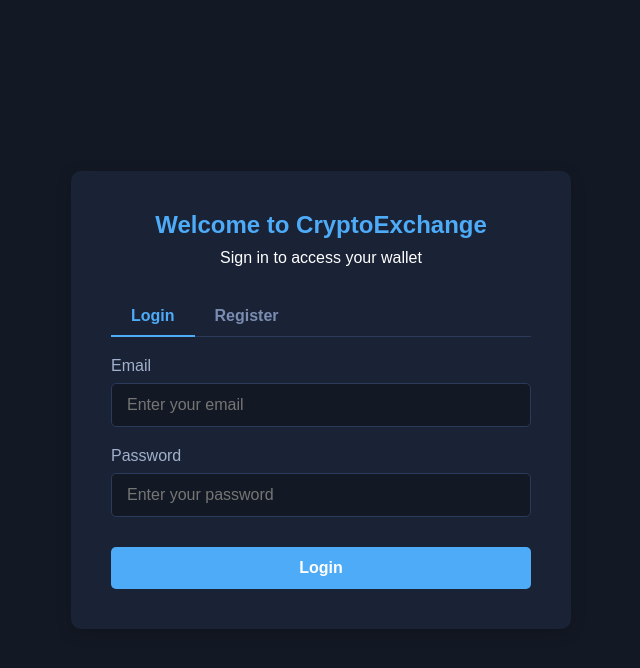
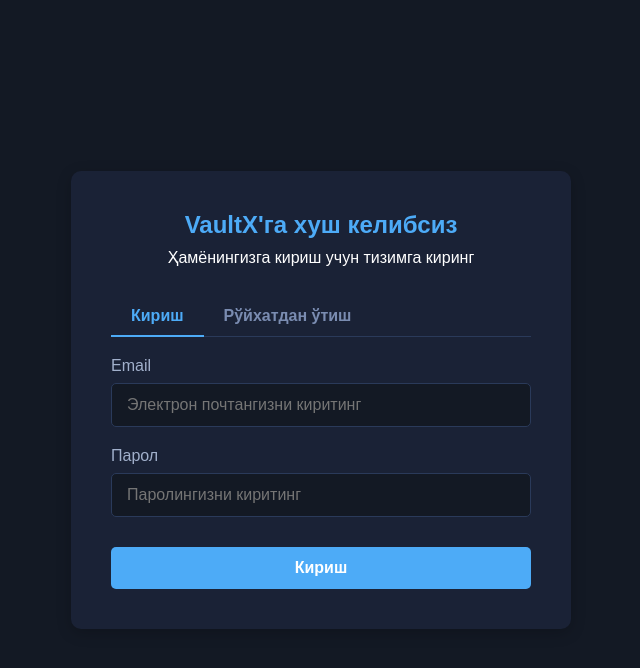
Before and after one commit to Davidkovel/Exchange_2, a FastAPI app: page /login-page in a window 1280 px wide. Shown: the top 668 px of the page, without its empty margins (319-959 px from the left). Run offline with FastAPI, Linux system fonts and the light colour scheme; parts of the project's set-up code (start-up, migrations or seed data) failed here and were passed over.

Commit message:
Translated to uzb

```diff
--- a/src/templates/auth.html
+++ b/src/templates/auth.html
@@ -4,58 +4,58 @@
     <meta charset="UTF-8">
     <meta name="viewport" content="width=device-width, initial-scale=1.0">
     <link rel="stylesheet" href="src/static/auth.css">
-    <title>CryptoExchange - Auth</title>
+    <title>VaultX - Auth</title>
 </head>
 <body>
     <div class="auth-container">
         <div class="auth-header">
-            <h2>Welcome to CryptoExchange</h2>
-            <p>Sign in to access your wallet</p>
+            <h2>VaultX'га хуш келибсиз</h2>
+            <p>Ҳамёнингизга кириш учун тизимга киринг</p>
         </div>
 
         <div class="auth-tabs">
-            <div class="auth-tab active" onclick="switchTab('login')">Login</div>
-            <div class="auth-tab" onclick="switchTab('register')">Register</div>
+            <div class="auth-tab active" onclick="switchTab('login')">Кириш</div>
+            <div class="auth-tab" onclick="switchTab('register')">Рўйхатдан ўтиш</div>
         </div>
 
         <!-- Login Form -->
         <form id="loginForm" class="auth-form active" onsubmit="handleLogin(event)">
             <div class="form-group">
                 <label for="loginEmail">Email</label>
-                <input type="email" id="loginEmail" name="email" placeholder="Enter your email" required>
+                <input type="email" id="loginEmail" name="email" placeholder="Электрон почтангизни киритинг" required>
                 <div id="loginEmailError" class="error-message"></div>
             </div>
 
             <div class="form-group">
-                <label for="loginPassword">Password</label>
-                <input type="password" id="loginPassword" name="password" placeholder="Enter your password" required>
+                <label for="loginPassword">Парол</label>
+                <input type="password" id="loginPassword" name="password" placeholder="Паролингизни киритинг" required>
                 <div id="loginPasswordError" class="error-message"></div>
             </div>
 
-            <button type="submit" class="btn btn-primary">Login</button>
+            <button type="submit" class="btn btn-primary">Кириш</button>
         </form>
 
         <!-- Register Form -->
         <form id="registerForm" class="auth-form" onsubmit="handleRegister(event)">
             <div class="form-group">
                 <label for="registerEmail">Email</label>
-                <input type="email" id="registerEmail" name="email" placeholder="Enter your email" required>
+                <input type="email" id="registerEmail" name="email" placeholder="Электрон почтангизни киритинг" required>
                 <div id="registerEmailError" class="error-message"></div>
             </div>
 
             <div class="form-group">
-                <label for="registerPassword">Password</label>
-                <input type="password" id="registerPassword" name="password" placeholder="Create a password" required>
+                <label for="registerPassword">Парол</label>
+                <input type="password" id="registerPassword" name="password" placeholder="Янги парол яратинг" required>
                 <div id="registerPasswordError" class="error-message"></div>
             </div>
 
             <div class="form-group">
-                <label for="confirmPassword">Confirm Password</label>
-                <input type="password" id="confirmPassword" placeholder="Confirm your password" required>
+                <label for="confirmPassword">Паролни тасдиқланг</label>
+                <input type="password" id="confirmPassword" placeholder="Паролингизни тасдиқланг" required>
                 <div id="confirmPasswordError" class="error-message"></div>
             </div>
 
-            <button type="submit" class="btn btn-primary">Register</button>
+            <button type="submit" class="btn btn-primary">Рўйхатдан ўтиш</button>
         </form>
 
         <!--
@@ -135,7 +135,7 @@
 
             // Проверка совпадения паролей
             if (event.target.password.value !== document.getElementById('confirmPassword').value) {
-                showError('confirmPassword', 'Passwords do not match');
+                showError('confirmPassword', 'Пароллар мос келмади');
                 return;
             }
 
@@ -160,7 +160,7 @@
                     switchTab('login');
                     firstTryFailed = true;
                 } else {
-                    let errorText = 'Try again to sign up ';
+                    let errorText = 'Илтимос, қайтадан "Рўйхатдан ўтиш" тугмасини босинг';
                     let detail = '';
 
                     const contentType = response.headers.get('Content-Type') || '';
@@ -180,7 +180,7 @@
                         showError('registerEmail', errorText);
                     }
 
-                    console.warn('Registration error detail:', detail);
+                    console.warn('Рўйхатдан ўтиш хатолиги тафсилоти:', detail);
                 }
 
             } catch (error) {
```
Also changed, not shown: src/templates/index.html (+10 -10 lines), src/templates/send_payment_invoice.html (+14 -14 lines).
